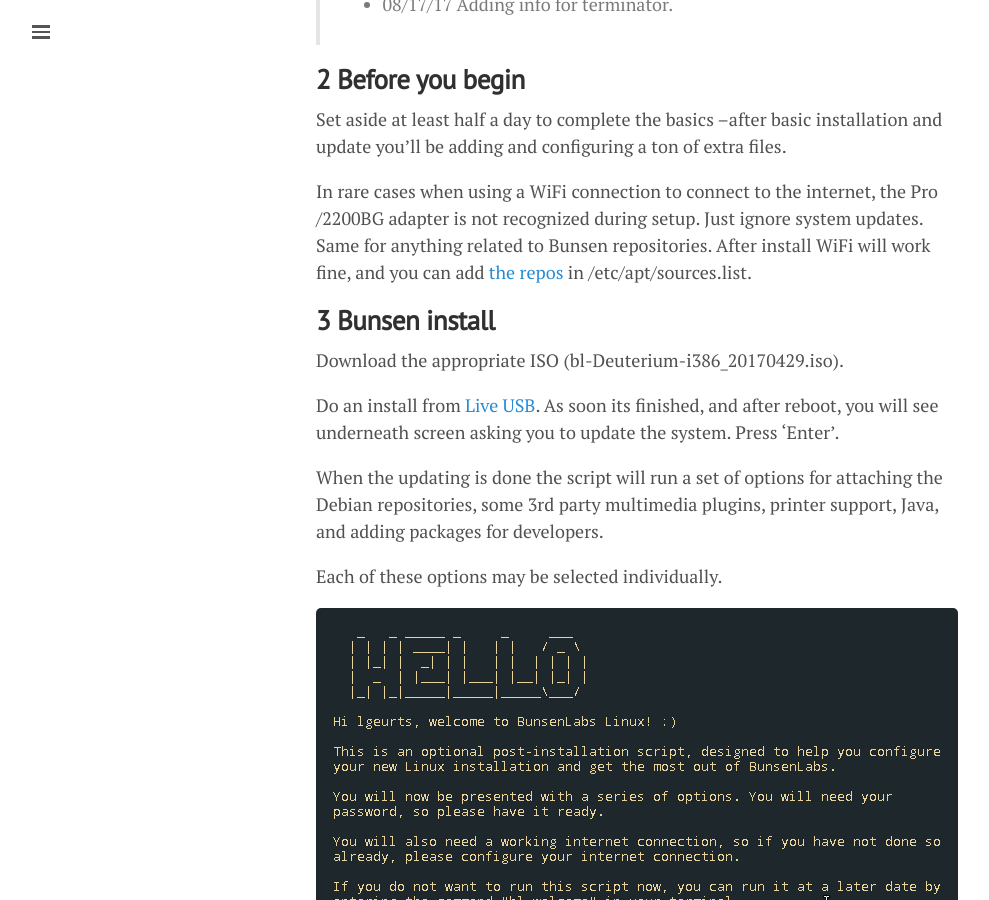
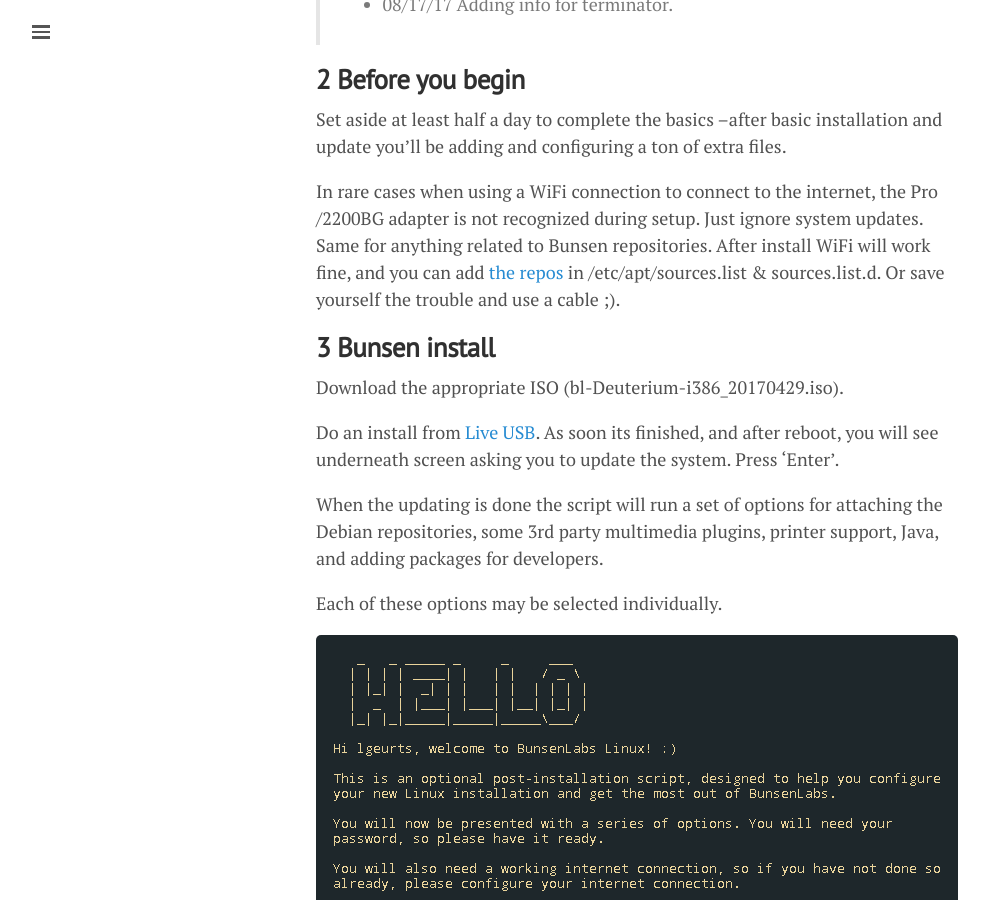
Before and after one commit to lgeurts/lgeurts.github.io, a Jekyll site: the page built from _posts/2017-07-11-bunsenlabs-linux-setup-notes-for dell-inspiron-6000.md, in a window 1280 px wide and 900 px high, scrolled down 1562 px. Shown: the whole window, without its empty margins (0-989 px from the left). Built offline with Jekyll 4.4.1, drawn with Linux system fonts in a browser that asks for light colours; nearby versions of some CDN libraries; comment, search, counter and statistics services are not loaded.

Commit message:
sources.list.d

```diff
--- a/_posts/2017-07-11-bunsenlabs-linux-setup-notes-for dell-inspiron-6000.md
+++ b/_posts/2017-07-11-bunsenlabs-linux-setup-notes-for dell-inspiron-6000.md
@@ -41,7 +41,7 @@
 
 Set aside at least half a day to complete the basics –after basic installation and update you'll be adding and configuring a ton of extra files.
 
-In rare cases when using a WiFi connection to connect to the internet, the Pro /2200BG adapter is not recognized during setup. Just ignore system updates. Same for anything related to Bunsen repositories. After install WiFi will work fine, and you can add [the repos](https://forums.bunsenlabs.org/viewtopic.php?id=1526) in /etc/apt/sources.list.
+In rare cases when using a WiFi connection to connect to the internet, the Pro /2200BG adapter is not recognized during setup. Just ignore system updates. Same for anything related to Bunsen repositories. After install WiFi will work fine, and you can add [the repos](https://forums.bunsenlabs.org/viewtopic.php?id=1526) in /etc/apt/sources.list & sources.list.d. Or save yourself the trouble and use a cable ;).
 
 **3 Bunsen install**
 ---------------------
```
